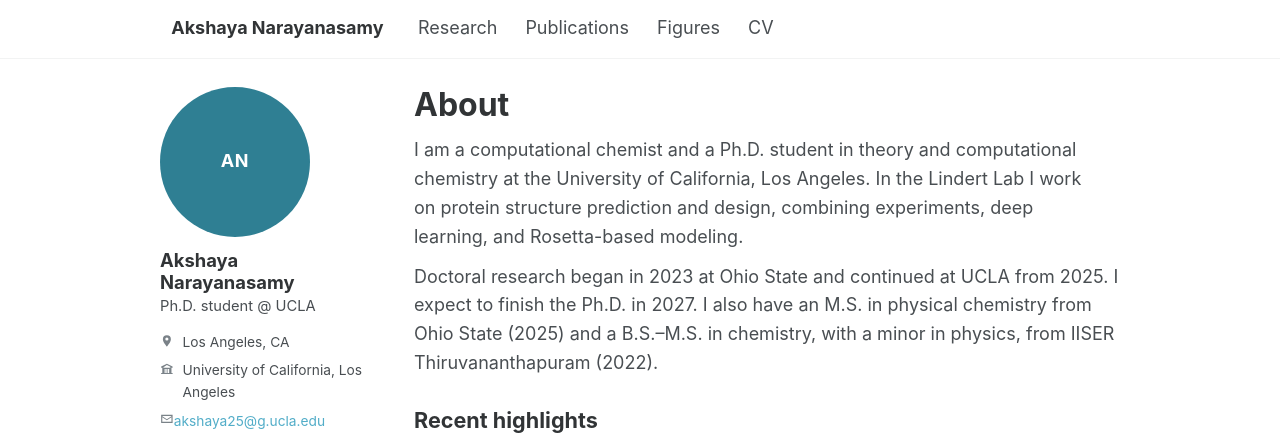
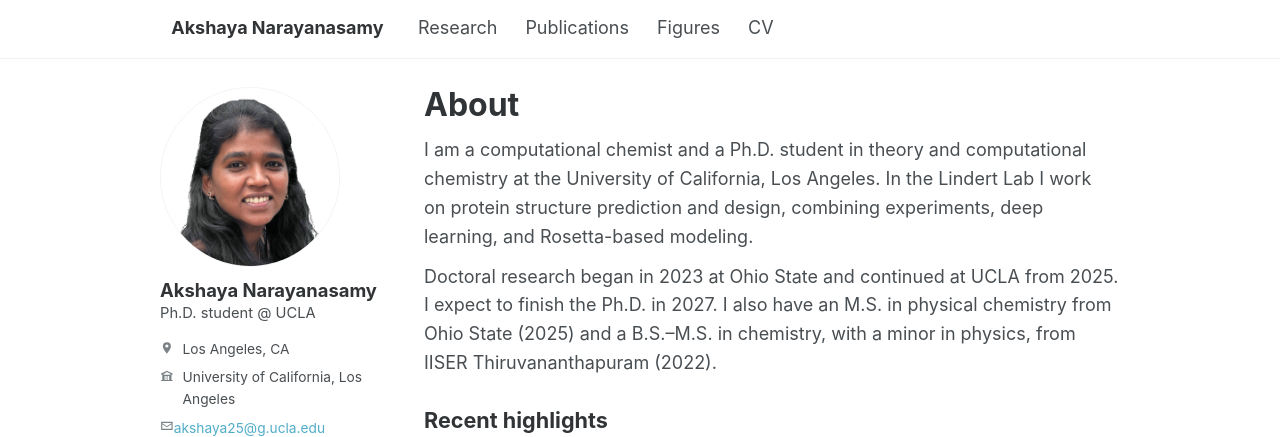
Before and after one commit to akshayansamy/akshayansamy.github.io, a plain HTML site: page index.html in a window 1280 px wide. Shown: the top 437 px of the page. Drawn offline with Linux system fonts and the light colour scheme.

Commit message:
Add a cropped portrait on a white background.
The teal wall is removed and the photo is framed so the face stays intact in the circle at both page sizes.

Co-authored-by: Cursor <cursoragent@cursor.com>

```diff
--- a/styles.css
+++ b/styles.css
@@ -12,7 +12,7 @@
 
 * { box-sizing: border-box; }
 
-html { scroll-behavior: smooth; }
+html { scroll-behavior: smooth; color-scheme: light; background: #fff; }
 
 body {
   margin: 0;
@@ -97,17 +97,13 @@ a:hover { color: var(--link-hover); }
   padding-block: 1.75rem 3rem;
 }
 
-.author {
-  display: grid;
-  grid-template-columns: 48px minmax(0, 1fr);
-  gap: 0.85rem;
-  align-items: center;
-}
+.author { display: block; }
 
 .avatar,
 .avatar-img {
-  width: 48px;
-  height: 48px;
+  width: min(168px, 100%);
+  aspect-ratio: 1;
+  height: auto;
   border-radius: 50%;
 }
 
@@ -122,12 +118,13 @@ a:hover { color: var(--link-hover); }
 
 .avatar-img {
   object-fit: cover;
-  border: 1px solid var(--line);
-  padding: 2px;
+  object-position: center 42%;
+  background: #fff;
+  border: 1px solid #f2f3f3;
 }
 
 .author-name {
-  margin: 0;
+  margin: 0.75rem 0 0;
   color: var(--heading);
   font-size: 1.05rem;
   line-height: 1.2;
@@ -349,24 +346,19 @@ dialog img {
 
 @media (min-width: 925px) {
   .shell {
-    grid-template-columns: 210px minmax(0, 1fr);
+    grid-template-columns: 220px minmax(0, 1fr);
     column-gap: 2.75rem;
     align-items: start;
   }
 
   .sidebar { position: sticky; top: 5.2rem; }
 
-  .author {
-    display: block;
+  .avatar,
+  .avatar-img {
+    width: 180px;
   }
 
-  .avatar,
-  .avatar-img {
-    width: 150px;
-    height: 150px;
-  }
-
-  .author-name { margin-top: 0.8rem; font-size: 1.15rem; }
+  .author-name { font-size: 1.15rem; }
 
   .author-bio { font-size: 0.92rem; }
 
```
Also changed, not shown: portrait.jpg (added).
